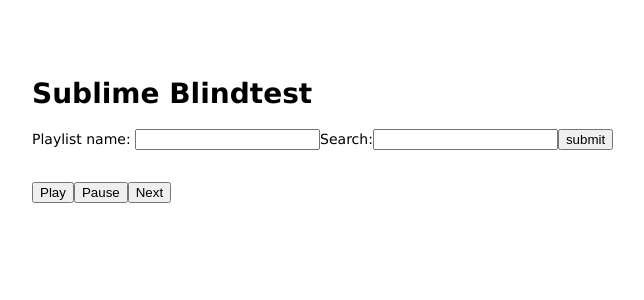
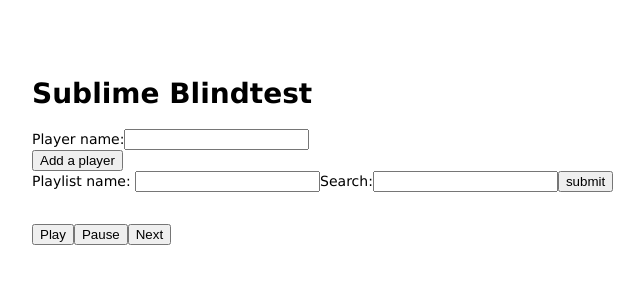
Before and after one commit to manucoffin/sublime-blind-test, a Node server app: page /main/1 in a window 1280 px wide. Shown: the top 300 px of the page, without its empty margins (26-670 px from the left). Run offline with Node 20, Linux system fonts and the light colour scheme; some libraries are stand-ins or nearby versions.

Commit message:
handled adding players + code refractor

```diff
--- a/public/javascripts/init.js
+++ b/public/javascripts/init.js
@@ -1,4 +1,19 @@
 window.addEventListener('load', ()=>{
-	let tracks = searchForm();
-	playerInit(tracks);
+
+	gameParametersInit();
+
+
+
+	// let b = setGameParameters().then((params) => {
+	// 	tracks = params.tracks;
+	// 	players = params.players;
+
+	// 	console.log(tracks);
+	// 	console.log(players);
+	// });
+
+
+	// let tracks = searchForm();
+	// let players = createPlayers();
+
 })
--- a/public/javascripts/search-form.js
+++ b/public/javascripts/search-form.js
@@ -1,24 +1,79 @@
-var searchForm = function(){
+gameParametersInit = () => {
+	let add_player_btn = document.getElementById('add-player-btn');
+	let submit = document.getElementById('search-form-submit');
+
+	add_player_btn.addEventListener('click', addPlayer, false);
+	submit.addEventListener('click', (ev) => {
+
+		setGameParameters(ev).then((params) => {
+			let tracks = params.tracks;
+			let players = params.players;
+
+			// console.log(tracks);
+			// console.log(players);
+			playerInit(tracks);
+		});
+
+	}, false);
+}
+
+setGameParameters = (ev) => {
+
+	ev.preventDefault();
+
 	let tracks = [];
+	let players = [];
 
 	let title = document.getElementById('playlist-title');
 	let query = document.getElementById('search-form-query');
-	let submit = document.getElementById('search-form-submit');
 
-	submit.addEventListener('click', (ev)=>{
-		ev.preventDefault();
+	return new Promise((resolve, reject) => {
 		var xhttp = new XMLHttpRequest();
 		xhttp.onreadystatechange = function() {
-		    if (this.readyState == 4 && this.status == 200) {
-		      for( let track of JSON.parse(this.responseText)){
-		      	console.log(track);
-		      	tracks.push(new Audio(track.preview_url));
-		      }
-		    }
+			if (this.readyState == 4 && this.status == 200) {
+				for( let track of JSON.parse(this.responseText)){
+					// console.log(track);
+					tracks.push(new Audio(track.preview_url));
+				}
+				players = createPlayers();
+
+				let params = {tracks: tracks, players: players};
+				resolve(params);
+			}
 		};
 		xhttp.open("GET", "/spotify/search/" + query.value + "/" + title.value, true);
 		xhttp.send();
-	})
+	});
 
-	return tracks;
 }
+
+createPlayers = () => {
+	let players = [];
+
+	// populate players array
+	let players_nodes = document.querySelectorAll('.player-name');
+
+	for(let player of players_nodes){
+		players.push(player.value);
+	}
+
+	return players;
+}
+
+addPlayer = (ev) => {
+	ev.preventDefault();
+
+	let add_player_form = document.getElementById("add-player-form");
+
+	let form_group = document.createElement('div');
+	form_group.setAttribute('class', 'form-group');
+	let label = document.createElement('label');
+	label.textContent = "Player name:";
+	let input = document.createElement('input');
+	input.setAttribute('class', 'player-name');
+
+	form_group.appendChild(label);
+	form_group.appendChild(input);
+
+	add_player_form.insertBefore(form_group, add_player_form.firstChild);
+}
--- a/views/main.pug
+++ b/views/main.pug
@@ -2,6 +2,14 @@ extends layout
 
 block content
   h1 Sublime Blindtest
+
+  form(id="add-player-form")
+    div(class="form-group")
+      label Player name:
+      input(type="text" placeholder="" class="player-name")
+
+    input(type="button" id="add-player-btn" value="Add a player")
+
 
   form
     label Playlist name:
```
